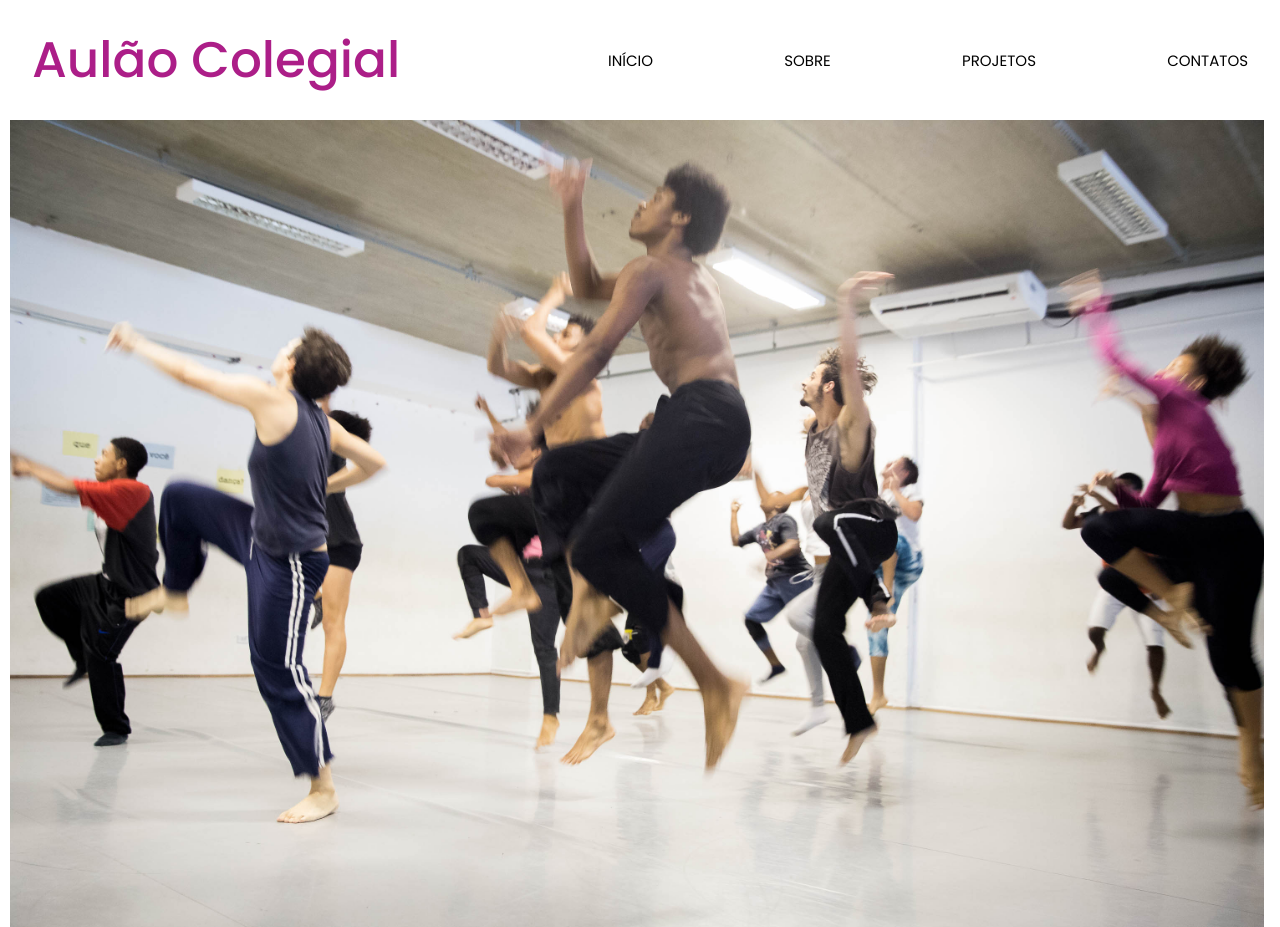
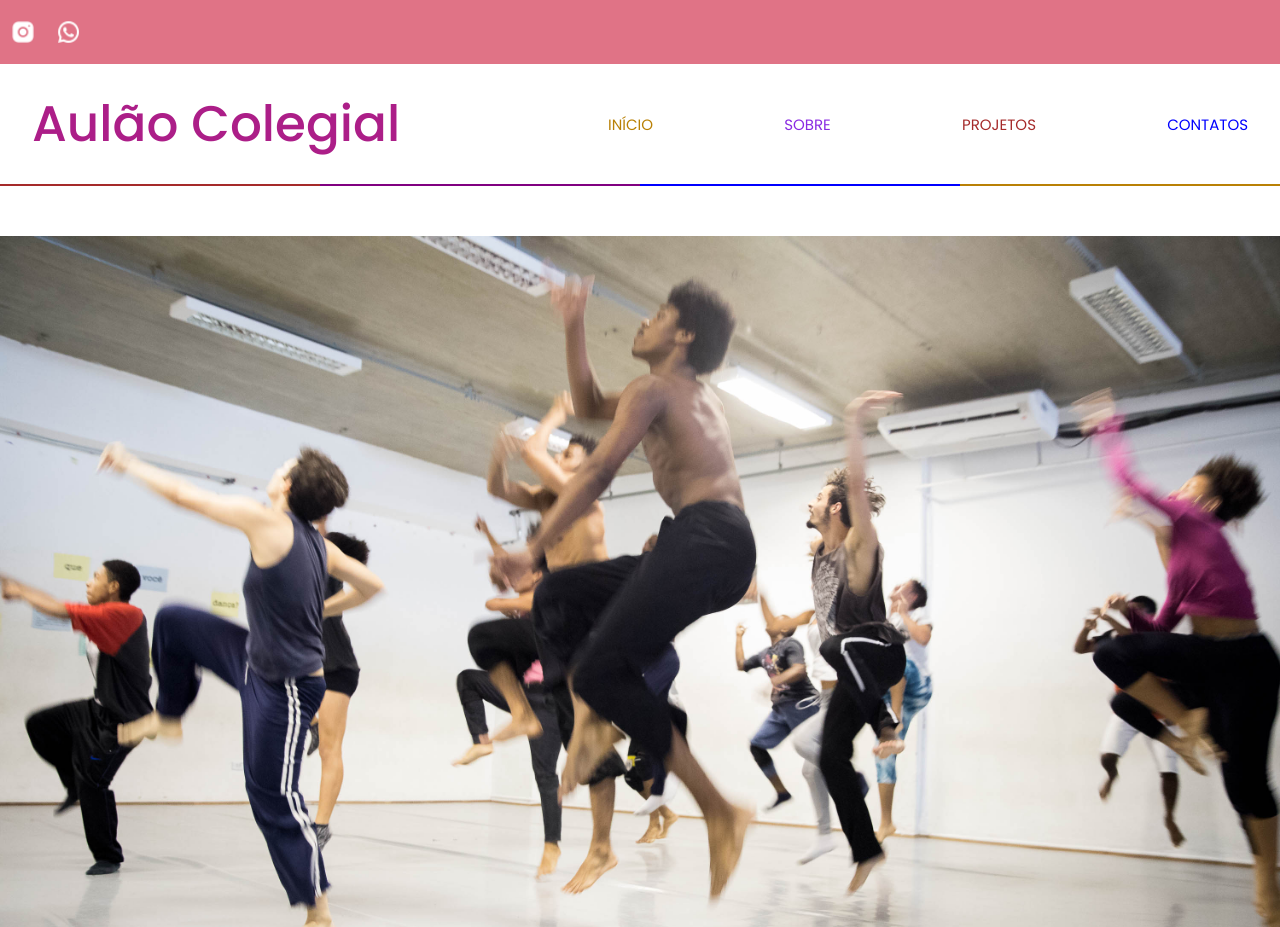
Before and after one commit to vitor-cf/aulao-colegial, a plain HTML site: page index.html in a window 1280 px wide. Shown: the top 927 px of the page. Drawn offline with Linux system fonts and the light colour scheme.

Commit message:
atualizacao 14/06

```diff
--- a/index.html
+++ b/index.html
@@ -14,6 +14,16 @@
 </head>
 <script type="text/javascript" src="slider.js"></script>
 <body onload="slide1()">
+
+    <!-- ABA CONTATOS -->
+    <section class="container-contatos">
+        <div class="box-icon">
+            <img class="icon" src="imagem/icon1.png" alt=""></li>
+            <img class="icon" src="imagem/icon2.png" alt=""></li>
+        </div>
+    </section>
+
+
     <!-- MENU -->
     <section class="container-menu">
         <div class="box-menu">
@@ -22,10 +32,10 @@
             </div>
             <div class="list-menu">
                 <ul>
-                    <a href=""><li>INÍCIO</li></a>
-                    <a href=""><li>SOBRE</li></a>
-                    <a href=""><li>PROJETOS</li></a>
-                    <a href=""><li>CONTATOS</li></a>
+                    <a href=""><li class="home">INÍCIO</li></a>
+                    <a href=""><li class="sobre">SOBRE</li></a>
+                    <a href=""><li class="projeto">PROJETOS</li></a>
+                    <a href=""><li class="contato">CONTATOS</li></a>
 
                 </ul>
 
@@ -33,11 +43,17 @@
 
             </section>
         </div>
-
+            <!-- Division -->
+            <div class="box-borda">
+                <div class="box1"></div>
+                <div class="box2"></div>
+                <div class="box3"></div>
+                <div class="box4"></div>
+            </div>
         <!-- FOTOS EM SLIDE -->
 
         <section >
-                <img id="id" src="imagem/img1.jpg">
+                <img class="foto-main" id="id" src="imagem/img1.jpg">
             </section>
 
         <!-- SOBRE -->
@@ -78,9 +94,23 @@
         <!-- Projetos -->
 
         <section class="container-projetos">
-
+            <div class="box-professor">
+                <h1 class="titulo-professor">Projetos</h1>
+                <div class="borda-professor"></div>
+            </div>
+            <div class="box-projetos">
+                <div class="box-item"></div>
+                <div class="box-item"></div>
+                <div class="box-item"></div>
+                <div class="box-item"></div>
+            </div>
         </section>
 
+            <!-- Rodapé/Contatos -->
+
+            <section class="container-rodape">
+
+            </section>
 
 
 </body>
--- a/style.css
+++ b/style.css
@@ -1,6 +1,17 @@
 body {
     font-family: 'Poppins', sans-serif;
 }
+.box-icon {
+    display: flex;
+    height: 8vh;
+    background-color: rgb(224, 115, 134);
+}
+
+.icon {
+    margin: auto 10px;
+    width: 2%;
+}
+
 .box-menu {
     background-color: rgb(255, 255, 255);
     height: 15vh;
@@ -38,14 +49,46 @@ li {
     font-size: 15px;
     font-weight: 400;
 }
-img {
-    margin: auto 10px;
-    width: 98%;
+.home {
+    color: rgb(185, 128, 5);
+}
+.sobre {
+    color: blueviolet;
+}
+.projeto {
+    color: brown;
+}
+.contato {
+    color: blue;
+}
+.box-borda {
+    display: flex;
+    margin-bottom: 50px;
+}
+.box1 {
+    width: 25%;
+    border-bottom: 2px solid brown;
+}
+.box2 {
+    width: 25%;
+    border-bottom: 2px solid purple;
+}
+.box3 {
+    width: 25%;
+    border-bottom: 2px solid blue;
+}
+.box4 {
+    width: 25%;
+    border-bottom: 2px solid rgb(185, 128, 5);
+}
+.foto-main {
+
+    width: 100%;
 }
 .titulo-sobre {
     margin-left: 10px;
-    margin-top: 20px;
-    color: black;
+    margin-top: 50px;
+    color: rgb(22, 22, 22);
 }
 
 
@@ -53,7 +96,7 @@ img {
     margin-left: 10px;
     margin-top: 10px;
     width: 8%;
-    border-bottom: 2px solid red;
+    border-bottom: 2px solid rgb(224, 115, 134);
 }
 
 .texto-sobre {
@@ -73,7 +116,7 @@ img {
 .titulo-professor {
     margin-top: 50px;
     margin-bottom: 50px;
-    color: black;
+    color: rgb(22, 22, 22);
     text-align: center;
 }
 .box-professor {
@@ -85,7 +128,7 @@ img {
     margin-left: 10px;
     margin-top: 10px;
     width: 8%;
-    border-bottom: 2px solid red;
+    border-bottom: 2px solid rgb(224, 115, 134);
 }
 .box-dad {
     margin-top: 40px;
@@ -101,3 +144,14 @@ img {
     border-radius: 100px;
     width: 40%;
 }
+.box-projetos {
+    margin-top: 50px;
+    display: flex;
+    justify-content: space-evenly;
+}
+.box-item {
+    width: 20%;
+    height: 40vh;
+    background-color: rgb(221, 220, 220);
+    border-radius: 10px;
+}
```
Also changed, not shown: imagem/icon-wpp.png (added), imagem/icon1.png (added), imagem/icon2.png (added), imagem/icons8-instagram-50.png (added), imagem/whats.png (added), 1 other file.
